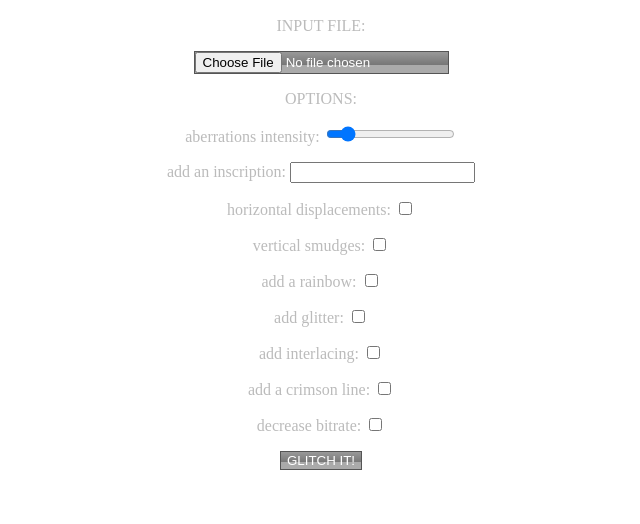
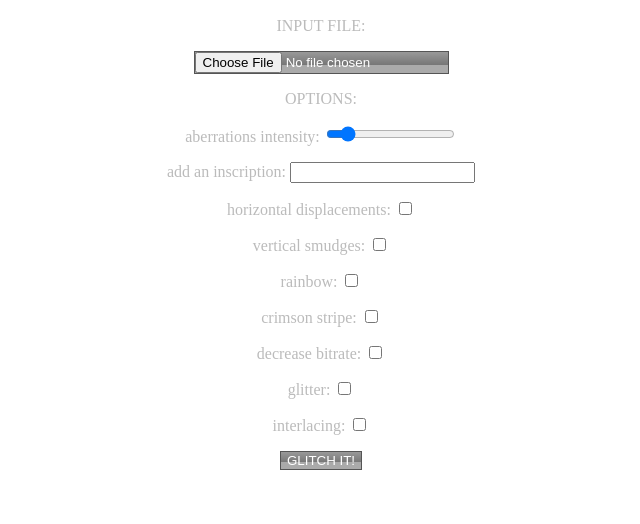
Before and after one commit to kirilenkobm/gleitzsch, a Flask app: page / in a window 1280 px wide. Shown: the part 150-674 px from the top of the page, without its empty margins (319-959 px from the left). Run offline with Flask 2, Linux system fonts and the light colour scheme.

Commit message:
my inglish is very good

```diff
--- a/templates/start_page.html
+++ b/templates/start_page.html
@@ -36,16 +36,16 @@
                             <input type = "checkbox" name = "hp" value="hp"/></p>
                         <p style="color:#bbbbbb;">vertical smudges:
                             <input type = "checkbox" name = "smudges" value="smudges"/></p>
-                        <p style="color:#bbbbbb;">add a rainbow:
+                        <p style="color:#bbbbbb;">rainbow:
                             <input type = "checkbox" name = "rainbow" value="rainbow"/></p>
-                        <p style="color:#bbbbbb;">add glitter:
-                            <input type = "checkbox" name = "glitter" value="glitter"/></p>
-                        <p style="color:#bbbbbb;">add interlacing:
-                            <input type = "checkbox" name = "interlacing" value="interlacing"/></p>
-                        <p style="color:#bbbbbb;">add a crimson line:
+                        <p style="color:#bbbbbb;">crimson stripe:
                             <input type = "checkbox" name = "crimson" value="crimson"/></p>
                         <p style="color:#bbbbbb;">decrease bitrate:
                             <input type = "checkbox" name = "bitrate" value="bitrate"/></p>
+                        <p style="color:#bbbbbb;">glitter:
+                            <input type = "checkbox" name = "glitter" value="glitter"/></p>
+                        <p style="color:#bbbbbb;">interlacing:
+                            <input type = "checkbox" name = "interlacing" value="interlacing"/></p>
 
                         <input type="submit" name="okbuttan" value="GLITCH IT!" class="t4">
                 </form>
```
